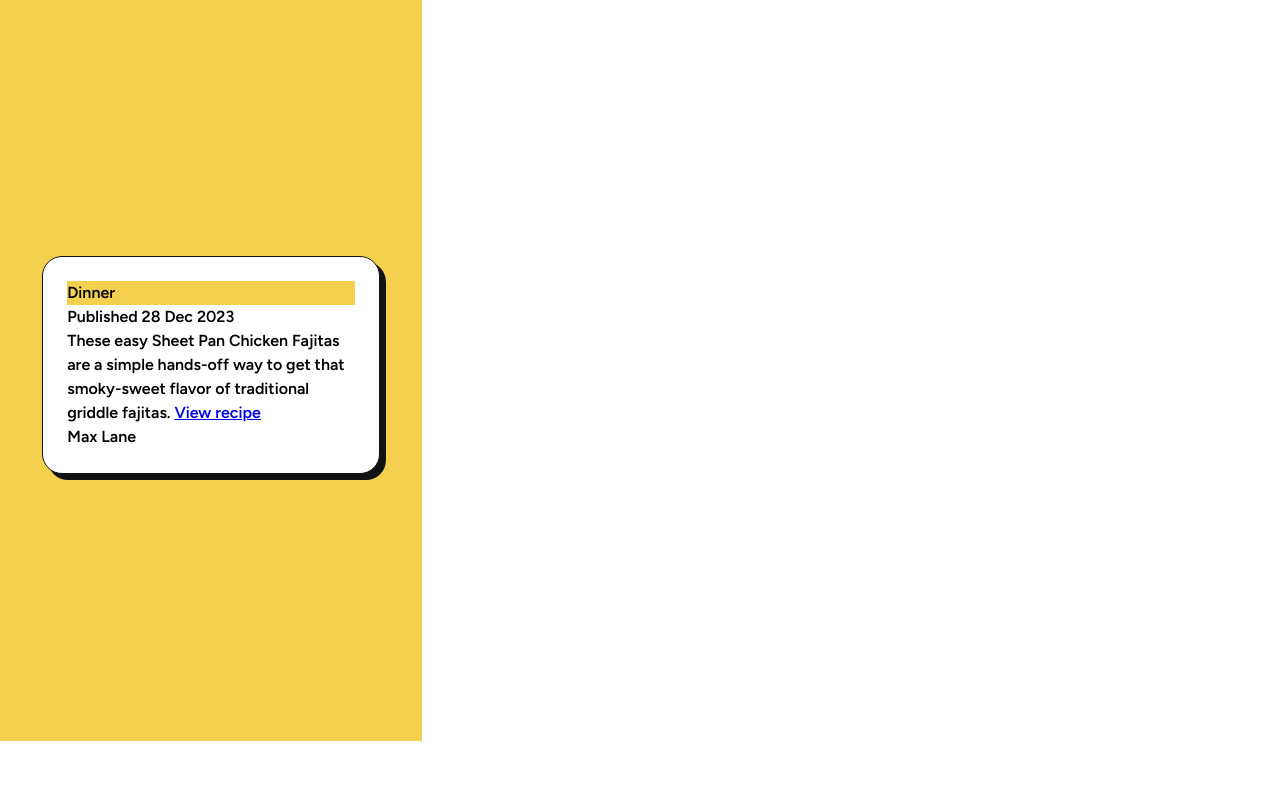
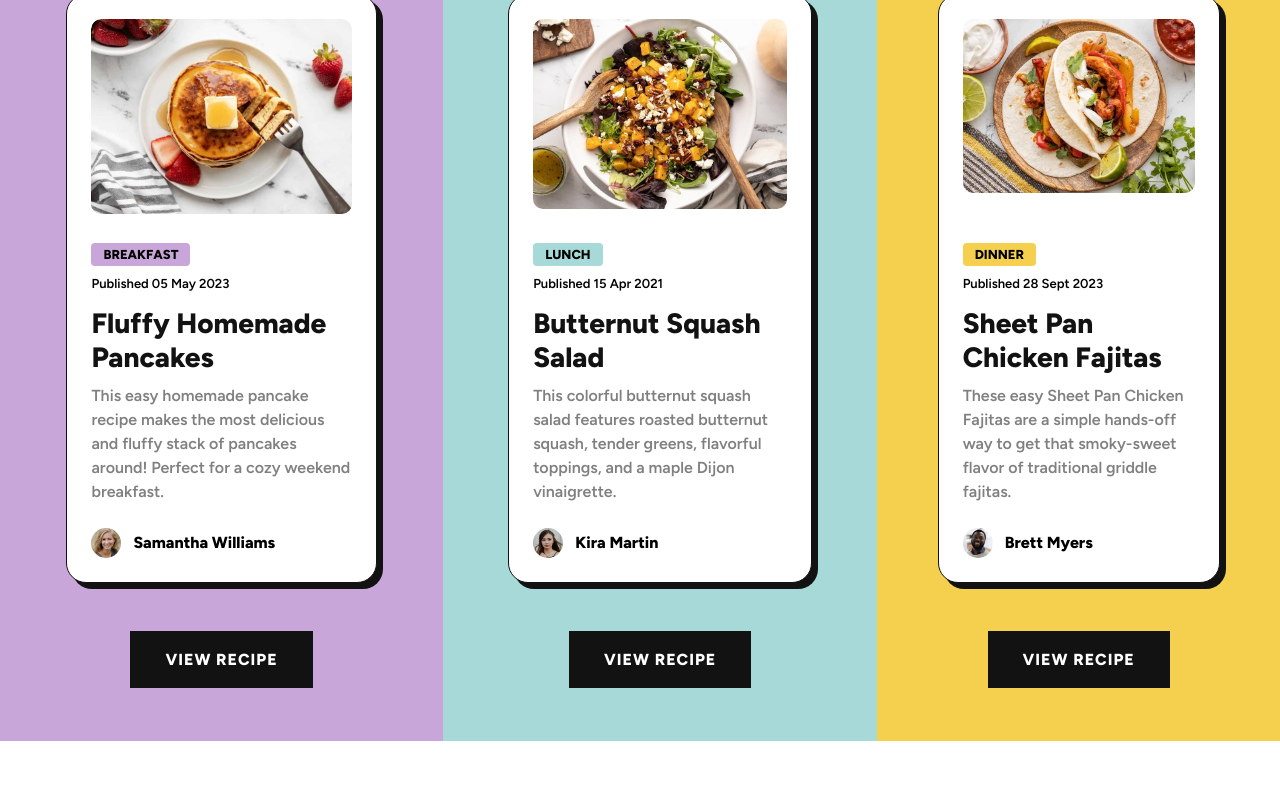
Before and after one commit to keblank/odin-recipes, a plain HTML site: page index.html in a window 1280 px wide. Shown: the part 59-864 px from the top of the page. Before the commit the page ends 800 px from the top, so only its background shows below. Drawn offline with Linux system fonts and the light colour scheme.

Commit message:
Add new image files, finalize page copy and styling

```diff
--- a/index.html
+++ b/index.html
@@ -7,40 +7,111 @@
     <link rel="stylesheet" href="styles.css" />
   </head>
   <body>
-    <header class="o-page-header u-black">
+    <!-- <header class="o-page-header u-black">
       <h1 class="o-page-header__headline">Odin Recipes</h1>
-    </header>
+    </header> -->
     <main>
-      <section class="o-wrapper u-yellow">
-        <article class="c-card">
-          <figure class="c-card__figure">
-            <img scr="" class="c-card__img" />
+      <section class="o-wrapper u-purple">
+        <article class="c-card m-bottom__xx-lg">
+          <figure class="c-card__figure m-bottom__lg">
+            <img src="images/pancake.png" class="c-card__img" />
           </figure>
-          <div class="c-card__header">
-            <div class="c-card__tag u-yellow">Dinner</div>
-            <p class="c-card__published">Published 28 Dec 2023</p>
+          <div class="c-card__header m-bottom__md">
+            <div class="c-card__tag u-purple m-bottom__sm">Breakfast</div>
+            <p class="c-card__published">Published 05 May 2023</p>
           </div>
-          <div class="c-card__body">
-            <h2 class="c-card__headline"></h2>
+          <div class="c-card__body m-bottom__lg">
+            <a href="/">
+              <h2 class="c-card__headline m-bottom__sm">
+                Fluffy Homemade Pancakes
+              </h2>
+            </a>
             <p class="c-card__copy">
-              These easy Sheet Pan Chicken Fajitas are a simple hands-off way to
-              get that smoky-sweet flavor of traditional griddle fajitas.
-              <a href="recipes/chicken-fajitas.html" class="c-card__link"
-                >View recipe</a
-              >
+              This easy homemade pancake recipe makes the most delicious and
+              fluffy stack of pancakes around! Perfect for a cozy weekend
+              breakfast.
             </p>
           </div>
           <div class="c-card__footer">
             <div class="c-card__author">
               <figure class="c-card__author--figure">
-                <img src="" />
+                <img src="images/image-jeanette.jpg" width="30px" />
               </figure>
-              <p>Max Lane</p>
+              <p>Samantha Williams</p>
             </div>
           </div>
         </article>
+        <a href="recipes/fluffy-pancakes.html" class="c-btn__primary"
+          >View Recipe
+        </a>
+      </section>
+      <section class="o-wrapper u-green">
+        <article class="c-card m-bottom__xx-lg">
+          <figure class="c-card__figure m-bottom__lg">
+            <img src="images/salad.png" class="c-card__img" />
+          </figure>
+          <div class="c-card__header m-bottom__md">
+            <div class="c-card__tag u-green m-bottom__sm">Lunch</div>
+            <p class="c-card__published">Published 15 Apr 2021</p>
+          </div>
+          <div class="c-card__body m-bottom__lg">
+            <a href="/">
+              <h2 class="c-card__headline m-bottom__sm">
+                Butternut Squash Salad
+              </h2>
+            </a>
+            <p class="c-card__copy">
+              This colorful butternut squash salad features roasted butternut
+              squash, tender greens, flavorful toppings, and a maple Dijon
+              vinaigrette.
+            </p>
+          </div>
+          <div class="c-card__footer">
+            <div class="c-card__author">
+              <figure class="c-card__author--figure">
+                <img src="images/image-kira.jpg" width="30px" />
+              </figure>
+              <p>Kira Martin</p>
+            </div>
+          </div>
+        </article>
+        <a href="recipes/squash-salad.html" class="c-btn__primary"
+          >View Recipe</a
+        >
+      </section>
+      <section class="o-wrapper u-yellow">
+        <article class="c-card m-bottom__xx-lg">
+          <figure class="c-card__figure m-bottom__lg">
+            <img src="images/fajitas.png" class="c-card__img" />
+          </figure>
+          <div class="c-card__header m-bottom__md">
+            <div class="c-card__tag u-yellow m-bottom__sm">Dinner</div>
+            <p class="c-card__published">Published 28 Sept 2023</p>
+          </div>
+          <div class="c-card__body m-bottom__lg">
+            <a href="/">
+              <h2 class="c-card__headline m-bottom__sm">
+                Sheet Pan Chicken Fajitas
+              </h2>
+            </a>
+            <p class="c-card__copy">
+              These easy Sheet Pan Chicken Fajitas are a simple hands-off way to
+              get that smoky-sweet flavor of traditional griddle fajitas.
+            </p>
+          </div>
+          <div class="c-card__footer">
+            <div class="c-card__author">
+              <figure class="c-card__author--figure">
+                <img src="images/image-jonathan.jpg" width="30px" />
+              </figure>
+              <p>Brett Myers</p>
+            </div>
+          </div>
+        </article>
+        <a href="recipes/fluffy-pancakes.html" class="c-btn__primary"
+          >View Recipe</a
+        >
       </section>
     </main>
-    <!-- <a href="recipes/chicken-fajitas.html">Chicken Fajitas</a> -->
   </body>
 </html>
--- a/styles.css
+++ b/styles.css
@@ -12,6 +12,8 @@
   --font-size-heading: "";
   /* - colors */
   --yellow: hsl(47, 88%, 63%);
+  --green: hsl(178, 40%, 75%);
+  --purple: hsl(282, 40%, 75%);
   --white: hsl(0, 0%, 100%);
   --grey: hsl(0, 0%, 50%);
   --black: hsl(0, 0%, 7%);
@@ -25,11 +27,11 @@
   box-sizing: border-box;
   margin: 0;
   padding: 0;
+  overflow: hidden;
 }
 
 img {
   display: block;
-  max-width: 100%;
 }
 
 menu:not(article menu),
@@ -54,29 +56,96 @@ p {
 body {
   font-family: var(--font-primary);
   font-size: 1rem;
-  line-height: 1.5;
-  height: 100vh;
+}
+main {
+  display: flex;
+  margin-bottom: 4rem;
+}
+a {
+  color: var(--black);
+  text-decoration: none;
+}
+a:hover {
+  text-decoration: none;
 }
 
 /* OBJECTS */
 
 .o-wrapper {
-  max-width: 33%;
-  height: calc(100vh - 48px);
+  min-height: 100vh;
   display: flex;
   align-items: center;
   justify-content: center;
+  flex-direction: column;
 }
+
 /* COMPONENTS */
 
 .c-card {
   background-color: var(--white);
   padding: 24px;
-  max-width: 80%;
+  min-height: 570px;
+  max-width: 70%;
   border: 1px solid var(--black);
   border-radius: 20px;
   box-shadow: 6px 6px var(--black);
 }
+.c-card__figure {
+  height: 200px;
+  border-radius: 10px;
+  overflow: hidden;
+}
+.c-card__figure img {
+  height: auto;
+  width: 100%;
+  border-radius: 10px;
+}
+.c-card__tag {
+  font-size: 0.8125rem;
+  font-weight: 800;
+  text-transform: uppercase;
+  border-radius: 4px;
+  width: fit-content;
+  padding: 4px 12px;
+}
+.c-card__published {
+  font-size: 0.8125rem;
+}
+.c-card__headline {
+  font-size: 1.75rem;
+  line-height: 1.2;
+}
+.c-card__headline:hover {
+  text-decoration: underline;
+}
+.c-card__copy {
+  color: var(--grey);
+  line-height: 1.5;
+}
+.c-card__author {
+  display: flex;
+  align-items: center;
+  gap: 12px;
+  font-weight: 800;
+}
+.c-card__author--figure {
+  border-radius: 50%;
+  overflow: hidden;
+}
+.c-btn__primary {
+  color: var(--white);
+  font-weight: 800;
+  text-transform: uppercase;
+  letter-spacing: 1px;
+  background-color: var(--black);
+  border: 3px solid var(--black);
+  padding: 1rem 2rem;
+}
+.c-btn__primary:hover {
+  color: var(--black);
+  background-color: transparent;
+}
+
 /* UTILITIES */
 
 .u-black {
@@ -85,3 +154,24 @@ body {
 .u-yellow {
   background-color: var(--yellow);
 }
+.u-green {
+  background-color: var(--green);
+}
+.u-purple {
+  background-color: var(--purple);
+}
+.m-bottom__sm {
+  margin-bottom: 0.6rem;
+}
+.m-bottom__md {
+  margin-bottom: 1rem;
+}
+.m-bottom__lg {
+  margin-bottom: 1.5rem;
+}
+.m-top__xx-lg {
+  margin-top: 3rem;
+}
+.m-bottom__xx-lg {
+  margin-bottom: 3rem;
+}
```
Also changed, not shown: images/Sheet-Pan-Chicken-Fajitas-V1-768x1024.jpg (deleted), images/fajitas.png (added), images/image-jeanette.jpg (added), images/image-jonathan.jpg (added), images/image-kira.jpg (added), images/pancake.png (added), images/salad.png (added).
